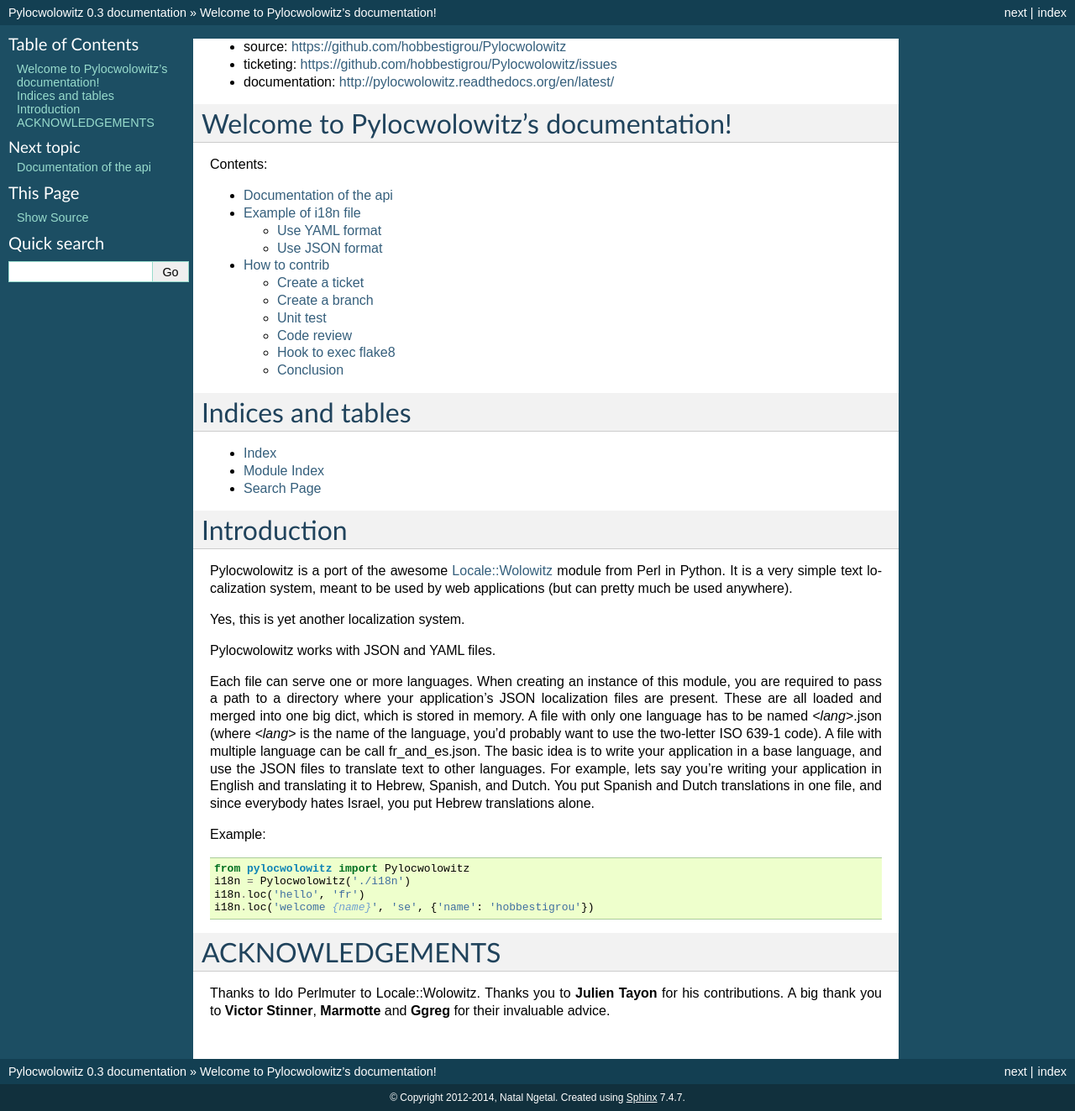
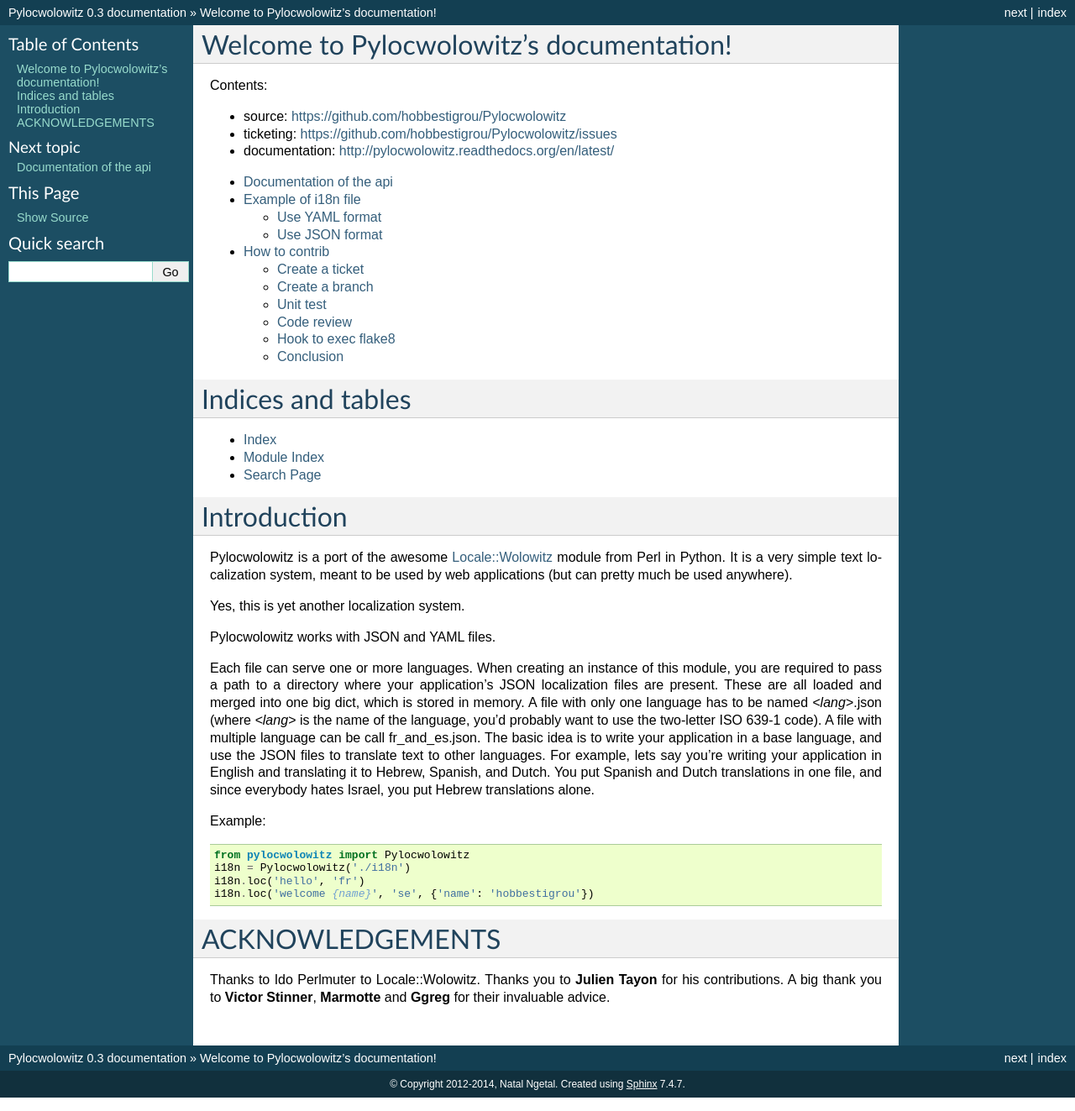
Before and after one commit to openuado/Pylocwolowitz, a Sphinx documentation site: the page built from docs/source/index.rst, in a window 1280 px wide. Shown: the whole page at 84% size. Built offline with Sphinx 7.4.7, drawn with Linux system fonts in a browser that asks for light colours; formulas are drawn with MathJax 3.

```diff
--- a/docs/source/index.rst
+++ b/docs/source/index.rst
@@ -3,14 +3,15 @@
    You can adapt this file completely to your liking, but it should at least
    contain the root `toctree` directive.
 
+Welcome to Pylocwolowitz's documentation!
+=========================================
+
+Contents:
+
 * source: https://github.com/hobbestigrou/Pylocwolowitz
 * ticketing: https://github.com/hobbestigrou/Pylocwolowitz/issues
 * documentation: http://pylocwolowitz.readthedocs.org/en/latest/
 
-Welcome to Pylocwolowitz's documentation!
-=========================================
-
-Contents:
 
 .. toctree::
    :maxdepth: 2
```
